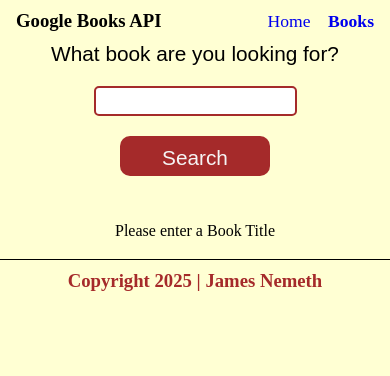
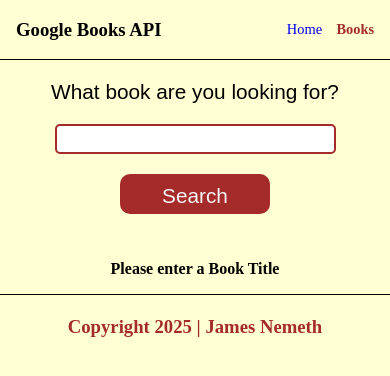
Before and after one commit to James-Nemeth/Google-Book-API, a React (Vite) app: page /books in a window 390 px wide. Shown: the top 376 px of the page. Built offline with nearby package versions, Linux system fonts and the light colour scheme; no server answers; a web font is replaced by a local one.

Commit message:
Mobile styling complete

```diff
--- a/src/App.jsx
+++ b/src/App.jsx
@@ -1,4 +1,3 @@
-import { useState } from "react";
 import Footer from "./component/Footer/Footer";
 import Header from "./component/Header/Header";
 import { BrowserRouter, Route, Routes } from "react-router";
--- a/src/component/BookList/BookList.module.scss
+++ b/src/component/BookList/BookList.module.scss
@@ -3,8 +3,9 @@
   flex-wrap: wrap;
   justify-content: space-evenly;
   gap: 20px;
-  padding: 20px;
+  padding: 10px;
   background-color: beige;
+  margin-bottom: 16px;
 }
 
 .thumbnail {
@@ -30,7 +31,6 @@
   position: absolute;
   color: #555;
   font-size: 0.9rem;
-
   text-align: center;
   padding: 0 5px;
 }
--- a/src/component/BookModal/BookModal.jsx
+++ b/src/component/BookModal/BookModal.jsx
@@ -14,7 +14,7 @@
           <img
             src={book.thumbnail}
             alt={`Cover of ${book.title}`}
-            className={classes.modalThumbnail}
+            className={classes.thumbnail}
           />
         )}
         <p className={classes.author}>By: {book.authors.join(" ")}</p>
--- a/src/component/BookModal/BookModal.module.scss
+++ b/src/component/BookModal/BookModal.module.scss
@@ -11,13 +11,13 @@
 
 .author {
   font-weight: bold;
-  margin-bottom: 10px;
+  margin-bottom: 16px;
+  text-decoration: underline;
 }
 
 
-.modalThumbnail {
+.thumbnail {
   max-width: 150px;
-  margin-bottom: 16px;
   border-radius: 4px;
 }
 
@@ -43,6 +43,7 @@
   justify-content: center;
   align-items: center;
   z-index: 2;
+
 }
 
 .content {
@@ -53,4 +54,18 @@
   max-width: 800px;
   width: 100%;
   text-align: center;
+  max-height: 90vh;
+  overflow-y: auto;
 }
+
+@media screen and (max-width: 576px) {
+  .content {
+      width: 80%;
+  }
+  .thumbnail {
+    max-width: 100px;
+  }
+  .details {
+    font-size: 1em;
+  }
+}
--- a/src/component/Footer/Footer.module.scss
+++ b/src/component/Footer/Footer.module.scss
@@ -5,4 +5,11 @@
     height: 5vh;
     border-top: 1px solid black;
     color: brown;
+    margin-top: 0;
 }
+
+@media screen and (max-width: 576px) {
+    .footer {
+        padding-top: 10px;
+    }
+}
--- a/src/component/Loader/Loader.jsx
+++ b/src/component/Loader/Loader.jsx
@@ -2,7 +2,7 @@
 
 const Loader = () => {
   return (
-    <div className="loader">
+    <div className={classes.container}>
       <div className={classes.loader}></div>
     </div>
   );
--- a/src/component/Loader/Loader.module.scss
+++ b/src/component/Loader/Loader.module.scss
@@ -1,3 +1,7 @@
+.container {
+    display: flex;
+    justify-content: center;
+
     .loader {
         border: 10px solid #f3f3f3;
         border-radius: 50%;
@@ -5,7 +9,8 @@
         width: 50px;
         height: 50px;
         animation: spin 0.8s linear infinite;
-    margin: auto;
+        margin-bottom: 10px;
+    }
 }
 
 @keyframes spin {
--- a/src/component/NavBar/NavBar.module.scss
+++ b/src/component/NavBar/NavBar.module.scss
@@ -6,7 +6,7 @@
   align-items: center;
   padding: 0 1em;
   gap: 1em;
-
+  border-bottom: 1px solid black;
   .link {
     font-size: 1.1em;
     margin-left: 1em;
@@ -17,6 +17,18 @@
     }
     &_active {
       font-weight: bold;
+      color: brown;
     }
   }
 }
+
+@media screen and (max-width: 576px) {
+  .nav {
+    height: 7vh;
+
+    .link {
+      font-size: 0.9em;
+    }
+  }
+
+ }
--- a/src/component/SearchBar/SearchBar.jsx
+++ b/src/component/SearchBar/SearchBar.jsx
@@ -23,12 +23,17 @@
       <input
         className={classes.input}
         type="text"
-        id="searchbar"
+        id="searchBar"
         name="searchBar"
         value={inputText}
         onChange={onInputChange}
       />
-      <button className={classes.btn} id="searchButton" name="searchButton">
+      <button
+        className={classes.btn}
+        id="searchButton"
+        name="searchButton"
+        disabled={inputText < 0}
+      >
         Search
       </button>
     </form>
--- a/src/component/SearchBar/SearchBar.module.scss
+++ b/src/component/SearchBar/SearchBar.module.scss
@@ -5,6 +5,9 @@
     align-items: center;
     font-family: Arial, Helvetica, sans-serif;
     font-size: 1.3em;
+    .title {
+        margin-top: 20px;
+    }
 }
 .input {
     margin: 20px 0px;
@@ -27,3 +30,9 @@
         background-color: black;
     }
 }
+
+@media screen and (max-width: 576px) {
+    .input {
+        width: 70%;
+    }
+}
--- a/src/container/FetchBook.jsx
+++ b/src/container/FetchBook.jsx
@@ -44,12 +44,15 @@
   return (
     <div>
       {fetchStatus === "IDLE" && (
-        <p style={{ textAlign: "center" }}>Please enter a Book Title</p>
+        <p style={{ textAlign: "center", fontWeight: "bold" }}>
+          Please enter a Book Title
+        </p>
       )}
       {fetchStatus === "LOADING" && <Loader />}
-      {fetchStatus === "FAILURE" && <p>{error}</p>}
-      {fetchStatus === "SUCCESS" && books.length === 0 && <p>No books found</p>}
-      {fetchStatus === "SUCCESS" && books.length > 0 && (
+      {fetchStatus === "FAILURE" && (
+        <p style={{ textAlign: "center" }}>{error}</p>
+      )}
+      {fetchStatus === "SUCCESS" && (
         <>
           <BookList books={books} openModal={openModal} />
           {isModalOpen && (
--- a/src/pages/HomePage/HomePage.module.scss
+++ b/src/pages/HomePage/HomePage.module.scss
@@ -1,6 +1,6 @@
 .hero {
   width: 100vw;
-  height: 85vh;
+  height: 87vh;
   background-image: url("https://collegeinfogeek.com/wp-content/uploads/2018/11/Essential-Books.jpg");
   background-position: center;
   background-size: cover;
@@ -44,3 +44,13 @@
     text-decoration: underline;
   }
 }
+
+@media screen and (max-width: 576px) {
+  .title {
+    font-size: 2rem;
+  }
+  .button {
+    padding: 0.8rem 2rem;
+    font-size: 0.7rem;
+  }
+ }
```
Lines whose indentation alone changed are shown as unchanged.
